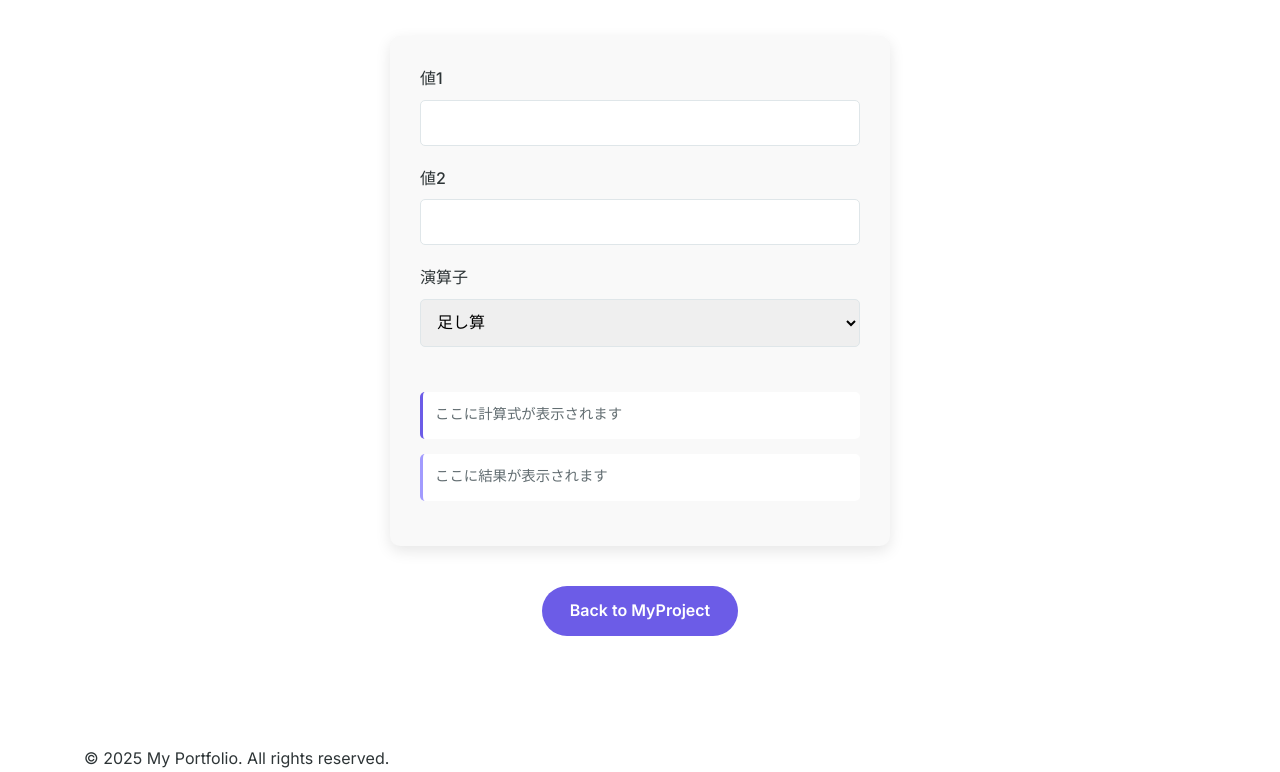
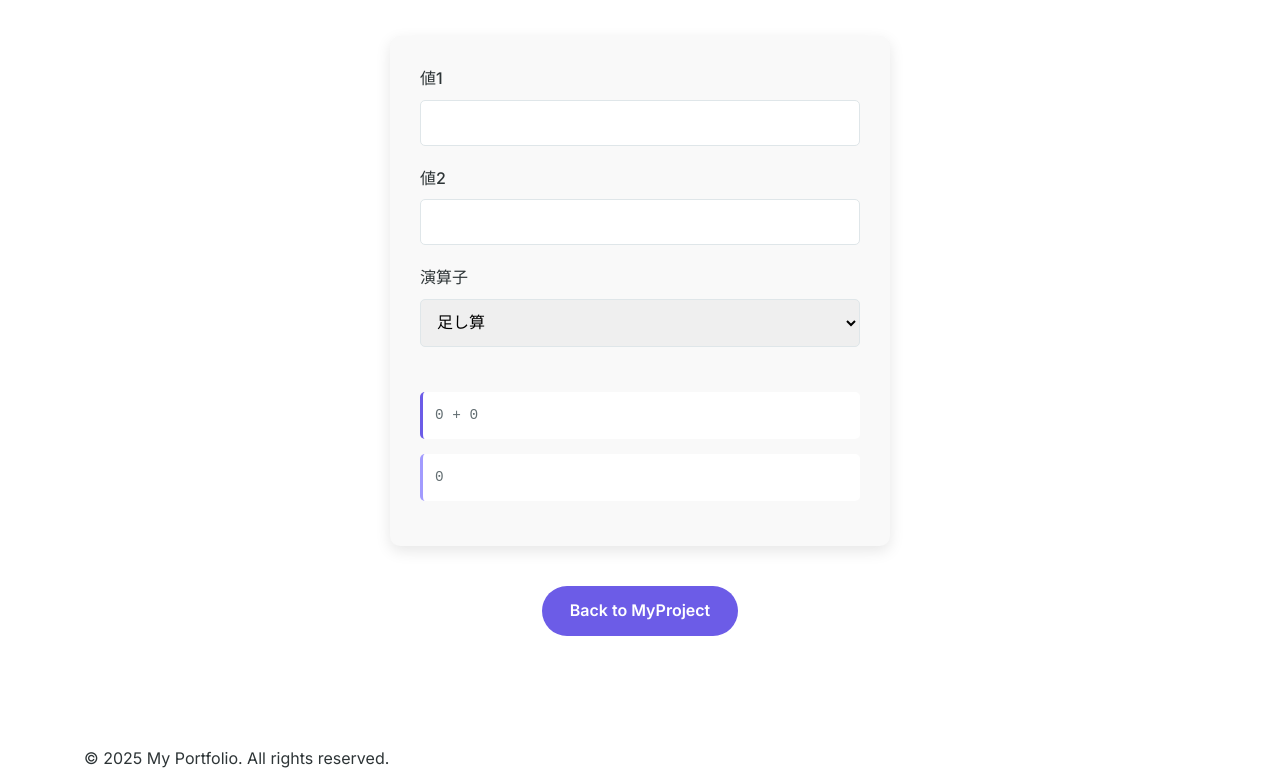
Before and after one commit to xxnaokixx-zzz/my-portfolio, a plain HTML site: page start-folder/calculator.html in a window 1280 px wide. Shown: the part 158-930 px from the top of the page. Drawn offline with Linux system fonts and the light colour scheme.

Commit message:
電卓サイト完成

```diff
--- a/start-folder/js/calculator.js
+++ b/start-folder/js/calculator.js
@@ -7,3 +7,45 @@ backToProjectBtn.addEventListener('click', function (event) {
   localStorage.setItem('scrollTarget', 'projects'); // スクロール先を保存
   window.location.href = '../index.html'; // index.html に遷移する
 });
+
+document.addEventListener('DOMContentLoaded', function () {
+    const value1Input = document.getElementById('value1');
+    const value2Input = document.getElementById('value2');
+    const choiceSelect = document.getElementById('choice');
+    const formulaDisplay = document.getElementById('formula');
+    const resultDisplay = document.getElementById('result');
+
+    function calculate() {
+      const value1 = Number(value1Input.value);
+      const value2 = Number(value2Input.value);
+      const operator = choiceSelect.value;
+
+      let formulaText = '';
+      let result = 0;
+
+      if (operator === 'addition') {
+        formulaText = `${value1} + ${value2}`;
+        result = value1 + value2;
+      } else if (operator === 'subtraction') {
+        formulaText = `${value1} - ${value2}`;
+        result = value1 - value2;
+      } else if (operator === 'multiplication') {
+        formulaText = `${value1} × ${value2}`;
+        result = value1 * value2;
+      } else if (operator === 'division') {
+        formulaText = `${value1} ÷ ${value2}`;
+        result = value2 !== 0 ? value1 / value2 : 'エラー（0で割れません）';
+      }
+
+      formulaDisplay.textContent = formulaText;
+      resultDisplay.textContent = result;
+    }
+
+    // 入力欄の変更でも計算するようにイベント追加！
+    value1Input.addEventListener('input', calculate);
+    value2Input.addEventListener('input', calculate);
+    choiceSelect.addEventListener('change', calculate);
+
+    // 初回読み込み時にも1回計算する
+    calculate();
+  });
```
Also changed, not shown: start-folder/calculator.html (+1 -0 lines).
